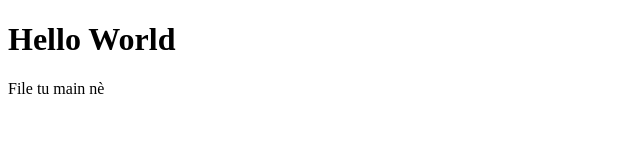
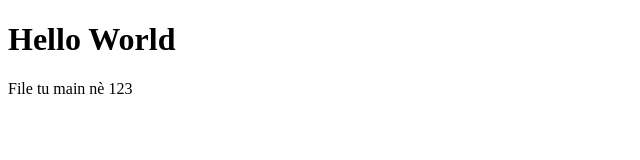
Before and after one commit to tuanlva20/testGitHub, a website: page index003.html in a window 1280 px wide. Shown: the full height of the page, 0-640 px from the left. Drawn offline with Linux system fonts and the light colour scheme.

Commit message:
commit 002

```diff
--- a/index003.html
+++ b/index003.html
@@ -9,6 +9,6 @@
 </head>
 <body>
     <h1>Hello World</h1>
-    <p>File tu main nè</p>
+    <p>File tu main nè 123</p>
 </body>
 </html>
```
